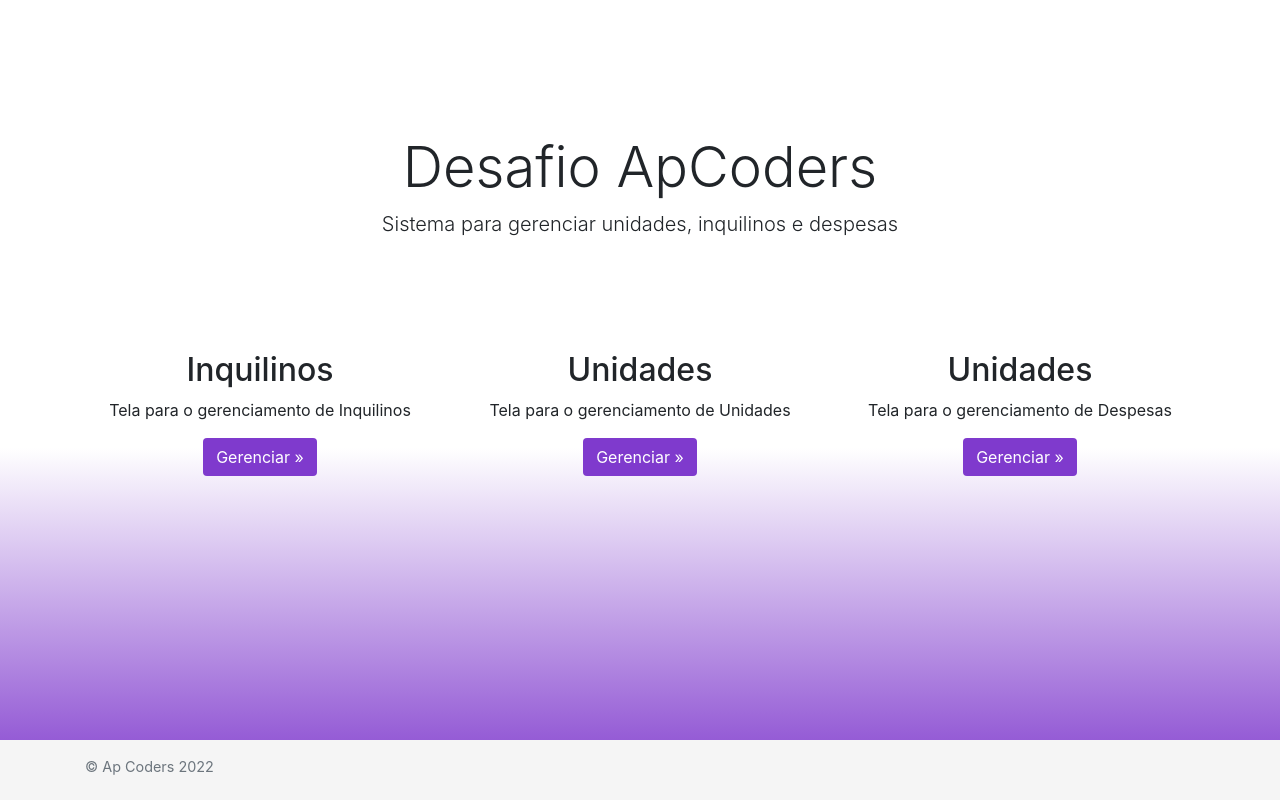
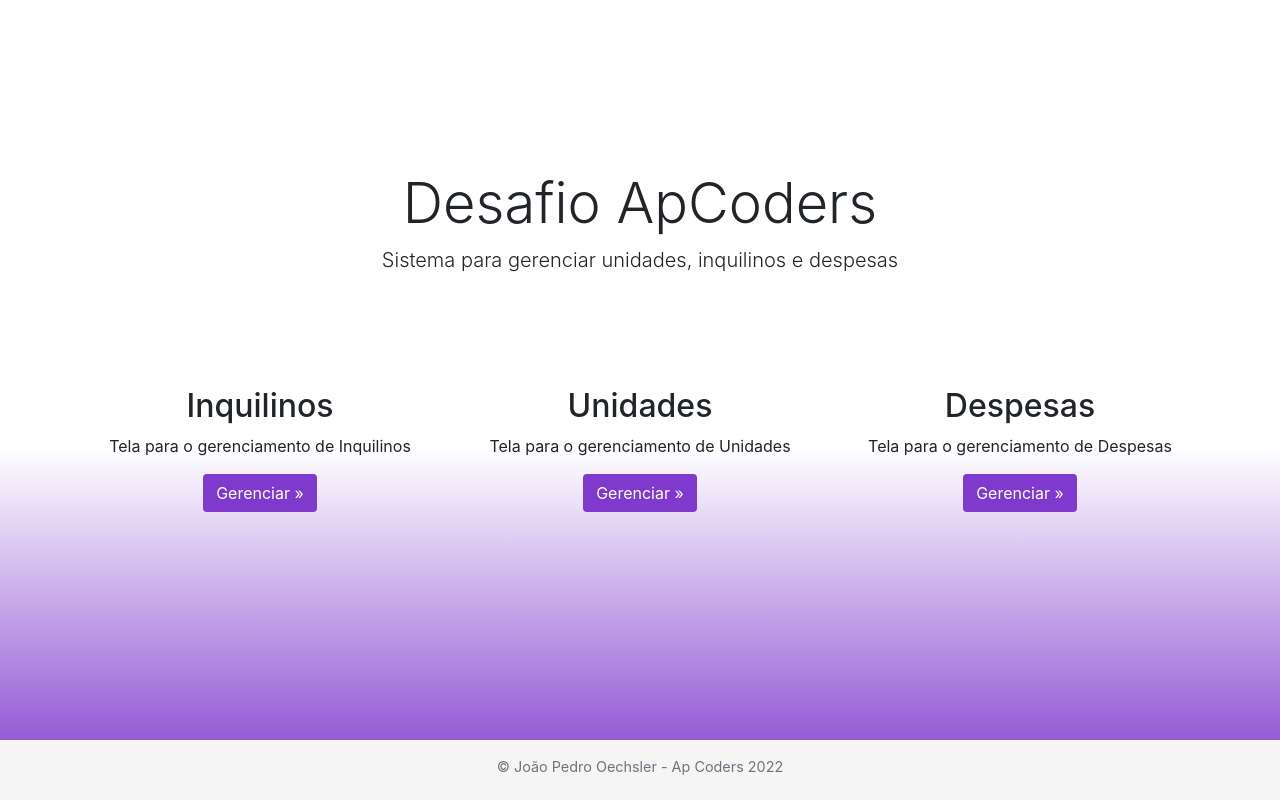
Before and after one commit to JoaoPOechsler/Desafio-ApCoders, a Yii app: template views/site/index.php in a window 1280 px wide. Run offline with PHP 8.4 and a stand-in for Yii, Linux system fonts and the light colour scheme; the template is opened without the code that fills it, so the values that code supplies are empty; some libraries are stand-ins or nearby versions.

Commit message:
correção de erros

```diff
--- a/views/despesa/create.php
+++ b/views/despesa/create.php
@@ -17,4 +17,6 @@ $this->params['breadcrumbs'][] = $this->title;
         'model' => $model,
     ]) ?>
 
+    <a href="http://localhost:8080/index.php?r=despesa%2Findex" class="btn btn-danger float-start">Cancelar</a>
+
 </div>
--- a/views/despesa/update.php
+++ b/views/despesa/update.php
@@ -5,7 +5,7 @@ use yii\helpers\Html;
 /* @var $this yii\web\View */
 /* @var $model app\models\DespesaModel */
 
-$this->title = 'Update Despesa Model: ' . $model->descricao;
+$this->title = 'Editar Despesa: ' . $model->descricao;
 $this->params['breadcrumbs'][] = ['label' => 'Despesas', 'url' => ['index']];
 $this->params['breadcrumbs'][] = ['label' => $model->descricao, 'url' => ['view', 'descricao' => $model->descricao]];
 $this->params['breadcrumbs'][] = 'Update';
@@ -18,4 +18,6 @@ $this->params['breadcrumbs'][] = 'Update';
         'model' => $model,
     ]) ?>
 
+    <a href="http://localhost:8080/index.php?r=despesa%2Findex" class="btn btn-danger float-start">Cancelar</a>
+
 </div>
--- a/views/inquilino/create.php
+++ b/views/inquilino/create.php
@@ -6,7 +6,7 @@ use yii\helpers\Html;
 /* @var $model app\models\InquilinoModel */
 
 $this->title = 'Cadastrar Inquilino';
-$this->params['breadcrumbs'][] = ['label' => 'Inquilino Models', 'url' => ['index']];
+$this->params['breadcrumbs'][] = ['label' => 'Inquilinos', 'url' => ['index']];
 $this->params['breadcrumbs'][] = $this->title;
 ?>
 <div class="inquilino-model-create">
@@ -17,4 +17,6 @@ $this->params['breadcrumbs'][] = $this->title;
         'model' => $model,
     ]) ?>
 
+    <a href="http://localhost:8080/index.php?r=inquilino%2Findex" class="btn btn-danger float-start">Cancelar</a>
+
 </div>
--- a/views/inquilino/update.php
+++ b/views/inquilino/update.php
@@ -6,7 +6,7 @@ use yii\helpers\Html;
 /* @var $model app\models\InquilinoModel */
 
 $this->title = 'Editar Inquilino: ' . $model->nome_inquilino;
-$this->params['breadcrumbs'][] = ['label' => 'Inquilino Models', 'url' => ['index']];
+$this->params['breadcrumbs'][] = ['label' => 'Inquilinos', 'url' => ['index']];
 $this->params['breadcrumbs'][] = ['label' => $model->nome_inquilino, 'url' => ['view', 'nome_inquilino' => $model->nome_inquilino]];
 $this->params['breadcrumbs'][] = 'Update';
 ?>
@@ -18,4 +18,6 @@ $this->params['breadcrumbs'][] = 'Update';
         'model' => $model,
     ]) ?>
 
+    <a href="http://localhost:8080/index.php?r=inquilino%2Findex" class="btn btn-danger float-start">Cancelar</a>
+
 </div>
--- a/views/layouts/main.php
+++ b/views/layouts/main.php
@@ -62,10 +62,15 @@ AppAsset::register($this);
 
 <footer class="footer mt-auto py-3 text-muted">
     <div class="container">
-        <p class="float-left">&copy; Ap Coders <?= date('Y') ?></p>
-        <p class="float-right"><?= Yii::powered() ?></p>
+        <p class="text-center">&copy; João Pedro Oechsler - Ap Coders <?= date('Y') ?></p>
     </div>
 </footer>
+
+<?php
+if (class_exists('yii\debug\Module')) {
+    $this->off(\yii\web\View::EVENT_END_BODY, [\yii\debug\Module::getInstance(), 'renderToolbar']);
+}
+?>
 
 <style>
     .bg-nav {
--- a/views/site/index.php
+++ b/views/site/index.php
@@ -9,7 +9,7 @@ $this->title = 'Ap Coders';
 <div class="site-index">
 
     <div class="jumbotron text-center bg-transparent">
-        <h1 class="display-4">Desafio ApCoders</h1>
+        <h1 class="display-4" style="margin-top: 36px;">Desafio ApCoders</h1>
 
         <p class="lead">Sistema para gerenciar unidades, inquilinos e despesas</p>
     </div>
@@ -32,7 +32,7 @@ $this->title = 'Ap Coders';
                 <p><a class="btn bg-btn" href="http://localhost:8080/index.php?r=unidade%2Findex">Gerenciar &raquo;</a></p>
             </div>
             <div class="col-lg-4">
-                <h2>Unidades</h2>
+                <h2>Despesas</h2>
 
                 <p>Tela para o gerenciamento de Despesas</p>
 
--- a/views/unidade/create.php
+++ b/views/unidade/create.php
@@ -17,4 +17,6 @@ $this->params['breadcrumbs'][] = $this->title;
         'model' => $model,
     ]) ?>
 
+    <a href="http://localhost:8080/index.php?r=unidade%2Findex" class="btn btn-danger float-start">Cancelar</a>
+
 </div>
--- a/views/unidade/update.php
+++ b/views/unidade/update.php
@@ -5,7 +5,7 @@ use yii\helpers\Html;
 /* @var $this yii\web\View */
 /* @var $model app\models\UnidadeModel */
 
-$this->title = 'Update: ' . $model->unidade;
+$this->title = 'Editar: ' . $model->unidade;
 $this->params['breadcrumbs'][] = ['label' => 'Unidades', 'url' => ['index']];
 $this->params['breadcrumbs'][] = ['label' => $model->unidade, 'url' => ['view', 'unidade' => $model->unidade]];
 $this->params['breadcrumbs'][] = 'Update';
@@ -18,4 +18,6 @@ $this->params['breadcrumbs'][] = 'Update';
         'model' => $model,
     ]) ?>
 
+    <a href="http://localhost:8080/index.php?r=unidade%2Findex" class="btn btn-danger float-start">Cancelar</a>
+
 </div>
```
